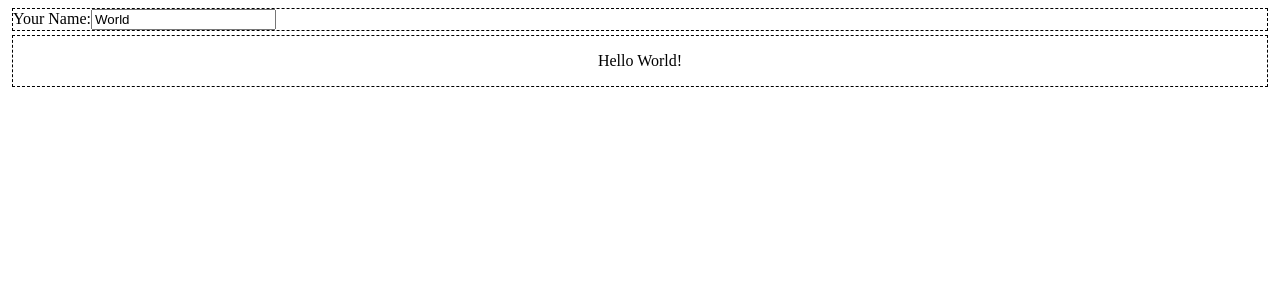
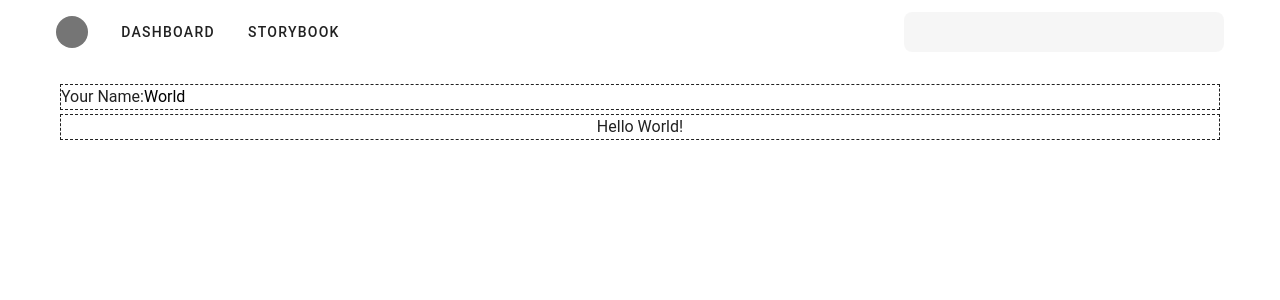
Before and after one commit to kaykanloo/template-nuxt-vuetify, a Nuxt app: page / in a window 1280 px wide. Shown: the top 300 px of the page. Built offline with nearby package versions, Linux system fonts and the light colour scheme.

Commit message:
Adding Vuetify

```diff
--- a/app.vue
+++ b/app.vue
@@ -1,3 +1,26 @@
+<script setup lang="ts">
+import { ref } from 'vue'
+const links = ref([
+  {
+    text: 'Dashboard',
+    href: '/',
+  },
+  {
+    text: 'Storybook',
+    href: '/storybook',
+  },
+])
+</script>
+
 <template>
-  <NuxtPage />
+  <NuxtLayout>
+    <v-app>
+      <AppBar :links="links" />
+      <v-main>
+        <v-container>
+          <NuxtPage />
+        </v-container>
+      </v-main>
+    </v-app>
+  </NuxtLayout>
 </template>
--- /dev/null
+++ b/components/AppBar.vue
@@ -0,0 +1,29 @@
+<script setup lang="ts">
+import type { PropType } from 'vue';
+type Link = {
+  text: string;
+  href: string;
+};
+defineProps({
+  links: { type: Array as PropType<Link[]>, required: true },
+})
+</script>
+
+<template>
+  <v-app-bar flat>
+    <v-container class="mx-auto d-flex align-center justify-center">
+      <v-avatar class="me-4 " color="grey-darken-1" size="32"></v-avatar>
+
+      <v-btn v-for="link in links" :key="link.text" :text="link.text" :href="link.href" variant="text"></v-btn>
+
+      <v-spacer></v-spacer>
+
+      <v-responsive max-width="320">
+        <v-text-field density="compact" flat hide-details label="Search" rounded="lg" single-line
+          variant="solo-filled"></v-text-field>
+      </v-responsive>
+    </v-container>
+  </v-app-bar>
+</template>
+
+<style scoped></style>
--- a/nuxt.config.ts
+++ b/nuxt.config.ts
@@ -1,4 +1,23 @@
 // https://nuxt.com/docs/api/configuration/nuxt-config
+import vuetify, { transformAssetUrls } from 'vite-plugin-vuetify'
 export default defineNuxtConfig({
-  devtools: { enabled: true }
+  devtools: { enabled: true },
+  build: {
+    transpile: ['vuetify'],
+  },
+  modules: [
+    (_options, nuxt) => {
+      nuxt.hooks.hook('vite:extendConfig', (config) => {
+        // @ts-expect-error
+        config.plugins.push(vuetify({ autoImport: true }))
+      })
+    },
+  ],
+  vite: {
+    vue: {
+      template: {
+        transformAssetUrls,
+      },
+    },
+  },
 })
--- /dev/null
+++ b/plugins/vuetify.ts
@@ -0,0 +1,12 @@
+// import this after install `@mdi/font` package
+import '@mdi/font/css/materialdesignicons.css'
+
+import 'vuetify/styles'
+import { createVuetify } from 'vuetify'
+
+export default defineNuxtPlugin((app) => {
+  const vuetify = createVuetify({
+    // ... your configuration
+  })
+  app.vueApp.use(vuetify)
+})
```
Also changed, not shown: package.json (+8 -3 lines), 1 other file (tests, documents, lock files or other folders).
